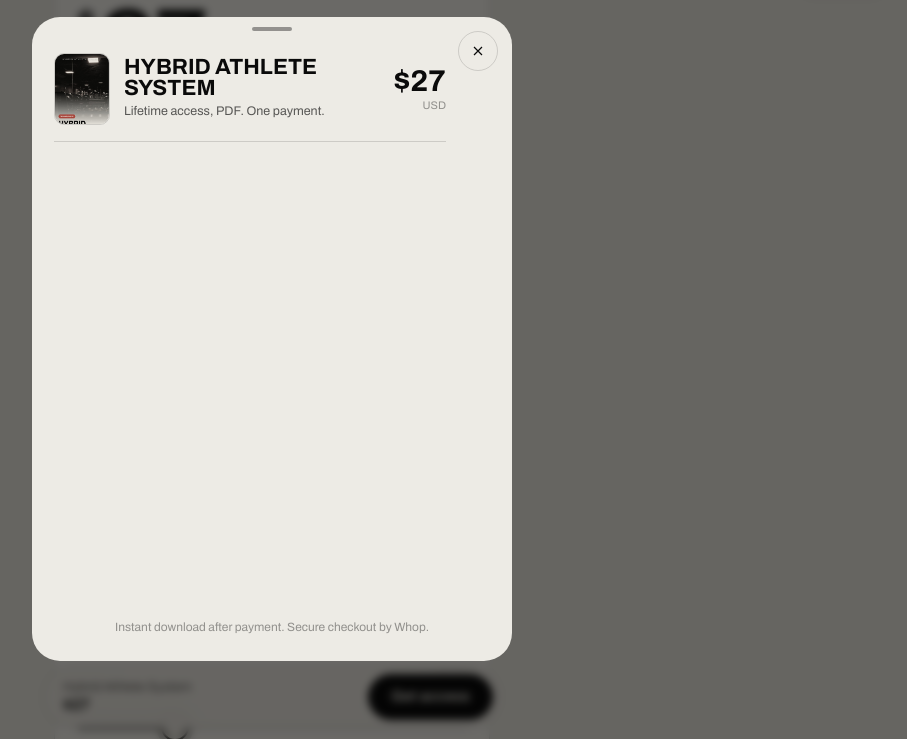
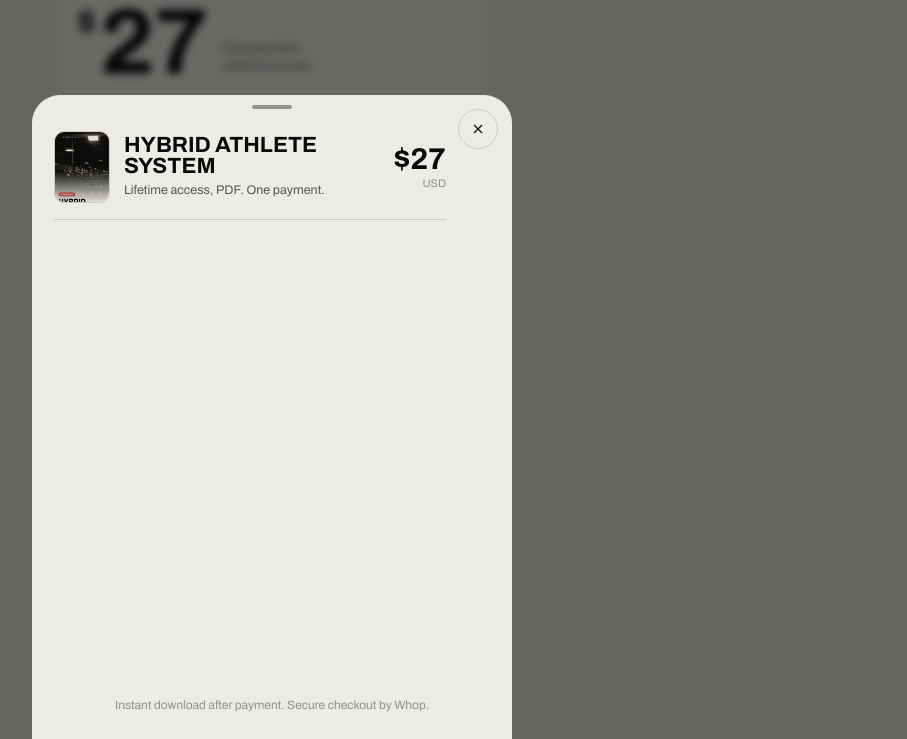
Before and after one commit to inkedtraff-del/inkedfit, a plain HTML site: page index.html in a window 1280 px wide. Both pictures are taken after a click on the button "Get full access". Shown: the part 4424-5163 px from the top of the page, without its empty margins (368-1275 px from the left). Drawn offline with nearby package versions, Linux system fonts and the light colour scheme.

Commit message:
Add files via upload

```diff
--- a/index.html
+++ b/index.html
@@ -15,6 +15,9 @@
   </script>
   <meta name="theme-color" content="#000000">
 
+  <link rel="preconnect" href="https://js.whop.com">
+  <link rel="preconnect" href="https://whop.com" crossorigin>
+  <link rel="preload" as="script" href="https://js.whop.com/static/checkout/loader.js">
   <link rel="preconnect" href="https://fonts.googleapis.com">
   <link rel="preconnect" href="https://fonts.gstatic.com" crossorigin>
   <link href="https://fonts.googleapis.com/css2?family=Archivo:wdth,wght@62..125,300..800&family=Cormorant+Garamond:ital,wght@1,400&display=swap" rel="stylesheet">
@@ -30,10 +33,10 @@
   t.src=v;s=b.getElementsByTagName(e)[0];
   s.parentNode.insertBefore(t,s)}(window, document,'script',
   'https://connect.facebook.net/en_US/fbevents.js');
-  fbq('init', '974420555696388');
+  fbq('init', '1663042858575283');
   fbq('track', 'PageView');
   </script>
-  <noscript><img height="1" width="1" style="display:none" src="https://www.facebook.com/tr?id=974420555696388&ev=PageView&noscript=1"/></noscript>
+  <noscript><img height="1" width="1" style="display:none" src="https://www.facebook.com/tr?id=1663042858575283&ev=PageView&noscript=1"/></noscript>
 
   <!-- Snap Pixel -->
   <script>
@@ -448,7 +451,14 @@
     @media (min-width: 640px) { .sheet { margin: auto; border-radius: 28px; } }
 
     /* ================= PAY SHEET ================= */
-    .paysheet { max-height: 94svh; overflow-y: auto; padding-top: 10px; }
+    .paywrap { position: fixed; inset: 0; z-index: 70; pointer-events: none; }
+    .paywrap__bg { position: absolute; inset: 0; background: rgba(0,0,0,.55); -webkit-backdrop-filter: blur(4px); backdrop-filter: blur(4px); opacity: 0; transition: opacity .4s var(--ease); }
+    .paysheet { position: absolute; left: 50%; bottom: 0; width: 100%; max-width: 480px; margin: 0; max-height: 94svh; overflow-y: auto; padding-top: 10px;
+      transform: translate(-50%, 105%); transition: transform .55s var(--ease); }
+    .paywrap.is-open { pointer-events: auto; }
+    .paywrap.is-open .paywrap__bg { opacity: 1; }
+    .paywrap.is-open .paysheet { transform: translate(-50%, 0); }
+    @media (min-width: 640px) { .paysheet { border-radius: 28px 28px 0 0; } }
     .paysheet__x { position: absolute; top: 14px; right: 14px; width: 40px; height: 40px; border-radius: 50%; border: 1px solid var(--line); background: transparent; display: grid; place-items: center; }
     .paysheet__x svg { width: 16px; height: 16px; stroke: var(--fg); stroke-width: 1.8; fill: none; }
     .paysheet__head { display: grid; grid-template-columns: 56px 1fr auto; gap: 14px; align-items: center; padding: 6px 0 16px; margin-right: 44px; border-bottom: 1px solid var(--line); }
@@ -859,7 +869,9 @@
   <button class="btn" type="button" data-buy>Get access</button>
 </div>
 
-<dialog class="sheet paysheet" id="paySheet" aria-labelledby="pay-title">
+<div class="paywrap" id="payWrap" aria-hidden="true">
+  <div class="paywrap__bg" data-pay-close></div>
+  <div class="sheet paysheet" id="paySheet" role="dialog" aria-modal="true" aria-labelledby="pay-title">
   <span class="sheet__grip" aria-hidden="true"></span>
   <button class="paysheet__x" type="button" aria-label="Close checkout" data-pay-close><svg viewBox="0 0 24 24"><path d="M6 6l12 12M18 6L6 18"/></svg></button>
   <div class="paysheet__head" tabindex="-1" autofocus style="outline:none">
@@ -883,7 +895,8 @@
     <a class="btn" id="payDownload" href="assets/guide/Hybrid-Athlete-System.pdf" download>Download the PDF <svg viewBox="0 0 24 24"><path d="M12 4v12M6 11l6 6 6-6M5 20h14"/></svg></a>
   </div>
   <p class="paysheet__fine">Instant download after payment. Secure checkout by Whop.</p>
-</dialog>
+</div>
+</div>
 
 <dialog class="sheet" id="exitSheet" aria-labelledby="exit-title">
   <span class="sheet__grip" aria-hidden="true"></span>
@@ -1031,21 +1044,24 @@
     const sheet = $('#paySheet');
     $('.checkout-container', sheet).hidden = true;
     $('.paydone', sheet).hidden = false;
-    if (!sheet.open) sheet.showModal();
+    paySheet(true);
   };
+  function paySheet(open) {
+    const w = $('#payWrap');
+    w.classList.toggle('is-open', open);
+    w.setAttribute('aria-hidden', String(!open));
+    document.documentElement.style.overflow = open ? 'hidden' : '';
+    if (open) setTimeout(() => $('.paysheet__x').focus({ preventScroll: true }), 300);
+  }
   function openCheckout() {
     if (typeof fbq === 'function') fbq('track', 'InitiateCheckout', { value: CONFIG.price, currency: 'USD' });
     if (typeof snaptr === 'function') snaptr('track', 'START_CHECKOUT');
-    const sheet = $('#paySheet');
     if ($('#exitSheet').open) $('#exitSheet').close();
-    if (!sheet.open) sheet.showModal();
+    paySheet(true);
   }
   $$('[data-buy]').forEach(b => b.addEventListener('click', openCheckout));
-  (function () {
-    const sheet = $('#paySheet');
-    $('[data-pay-close]').addEventListener('click', () => sheet.close());
-    sheet.addEventListener('click', e => { if (e.target === sheet) sheet.close(); });
-  })();
+  $$('[data-pay-close]').forEach(b => b.addEventListener('click', () => paySheet(false)));
+  document.addEventListener('keydown', e => { if (e.key === 'Escape' && $('#payWrap').classList.contains('is-open')) paySheet(false); });
   const toPricing = () => { $('#exitSheet').open && $('#exitSheet').close(); $('#pricing').scrollIntoView({ behavior: reduceMotion ? 'auto' : 'smooth' }); };
   $$('[data-scroll-pricing]').forEach(b => b.addEventListener('click', toPricing));
   $$('[data-scroll-free]').forEach(b => b.addEventListener('click', () => { $('#exitSheet').close(); $('#free').scrollIntoView({ behavior: 'smooth' }); }));
```
Also changed, not shown: success.html (+2 -2 lines).
